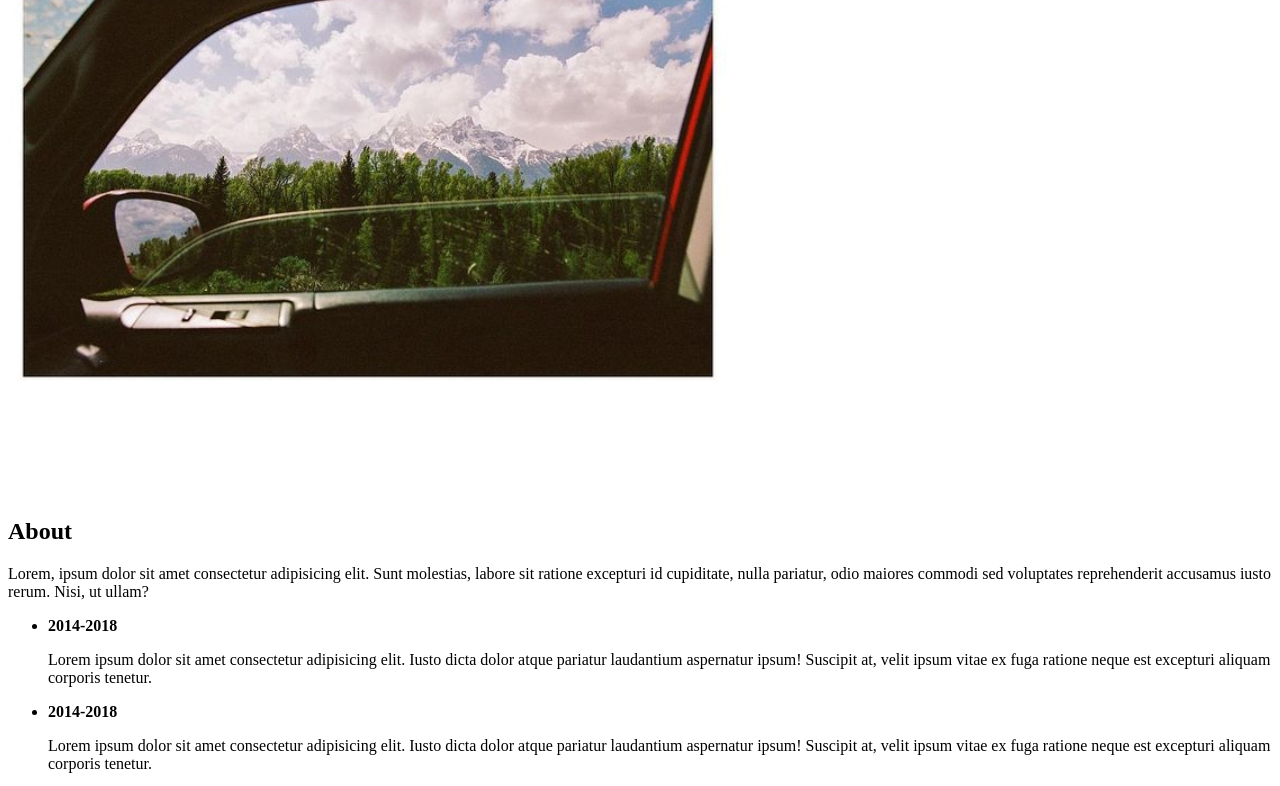
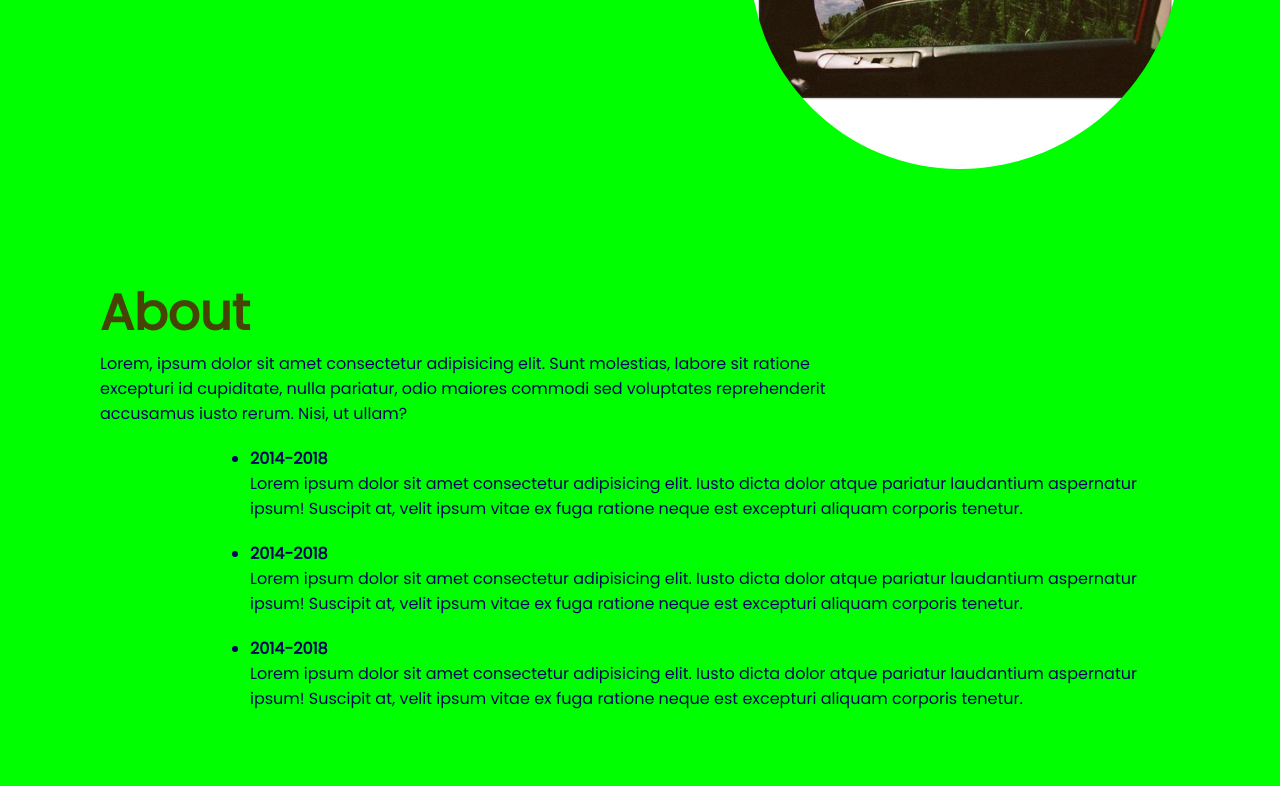
Before and after one commit to tresanotfound/DESIGN, a plain HTML site: page index.html in a window 1280 px wide. Shown: the part 448-1234 px from the top of the page. Drawn offline with Linux system fonts and the light colour scheme.

Commit message:
Update index.html

```diff
--- a/index.html
+++ b/index.html
@@ -6,7 +6,7 @@
     <meta name="viewport" content="width=device-width, initial-scale=1.0">
     <title>Treesa George</title>
     <link href='https://fonts.googleapis.com/css?family=Poppins' rel='stylesheet'>
-    <link rel="stylesheet" href="css.html">
+    <link rel="stylesheet" href="style.css">
 </head>
 <body>
     <nav class="navbar">
```
